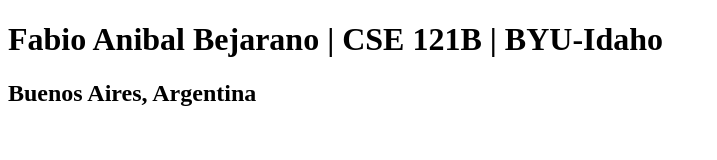
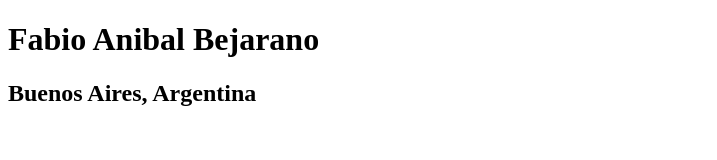
Before and after one commit to f-a-bejarano2023/cse121b, a plain HTML site: page index.html in a window 1280 px wide. Shown: the whole page, without its empty margins (0-717 px from the left). Drawn offline with Linux system fonts and the light colour scheme.

Commit message:
Corrected name section

```diff
--- a/index.html
+++ b/index.html
@@ -6,7 +6,7 @@
     <title>Fabio Anibal Bejarano | CSE 121B | BYU-Idaho</title>
 </head>
 <body>
-   <h1>Fabio Anibal Bejarano | CSE 121B | BYU-Idaho</h1>
+   <h1>Fabio Anibal Bejarano</h1>
    <h2>Buenos Aires, Argentina</h2>
 </body>
 </html>
```
Also changed, not shown: test.html (+1 -1 lines).
